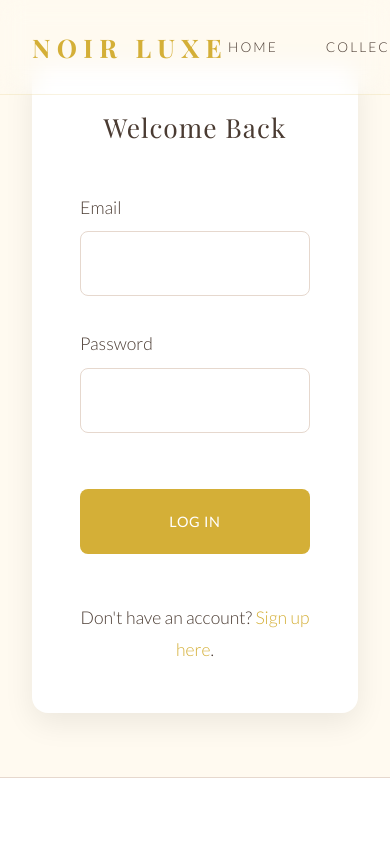
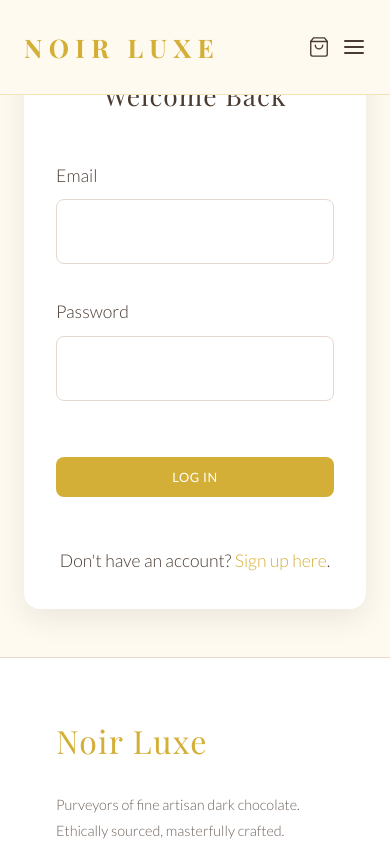
Before and after one commit to Rahulpradipbarman/premium-chocolate2, a React (Vite) app in the folder client/: page /login in a window 390 px wide. Shown: the top 844 px of the page. Built offline with nearby package versions, Linux system fonts and the light colour scheme; a web font is replaced by a local one.

Commit message:
Add responsiveness

```diff
--- a/client/src/App.jsx
+++ b/client/src/App.jsx
@@ -8,7 +8,6 @@ import Signup from './pages/Signup';
 import Dashboard from './pages/Dashboard';
 import Admin from './pages/Admin';
 import PrivateRoute from './components/PrivateRoute';
-import ThemeToggle from './components/ThemeToggle';
 import Footer from './components/Footer';
 import Shop from './pages/Shop';
 import ProductDetails from './pages/ProductDetails';
--- a/client/src/components/Navbar.jsx
+++ b/client/src/components/Navbar.jsx
@@ -2,12 +2,12 @@ import React, { useState, useEffect } from 'react';
 import { Link, useLocation } from 'react-router-dom';
 import { useAuth } from '../context/AuthContext';
 import { useCart } from '../context/CartContext';
-import ThemeToggle from './ThemeToggle';
 
 const Navbar = () => {
   const { user, isLoggedIn, logout } = useAuth();
   const { itemCount, setIsCartOpen } = useCart();
   const [isScrolled, setIsScrolled] = useState(false);
+  const [isMobileMenuOpen, setIsMobileMenuOpen] = useState(false);
   const location = useLocation();
 
   useEffect(() => {
@@ -18,17 +18,24 @@ const Navbar = () => {
     return () => window.removeEventListener('scroll', handleScroll);
   }, []);
 
+  // Close mobile menu on route change
+  useEffect(() => {
+    setIsMobileMenuOpen(false);
+  }, [location]);
+
+  const isDarkMode = document.documentElement.getAttribute('data-theme') === 'dark';
+
   const navStyle = {
     padding: isScrolled ? '12px 0' : '24px 0',
-    backgroundColor: isScrolled
-      ? (document.documentElement.getAttribute('data-theme') === 'dark' ? 'rgba(26, 17, 10, 0.85)' : 'rgba(255, 250, 240, 0.85)')
-      : 'transparent',
+    backgroundColor: isDarkMode
+      ? (isScrolled ? 'rgba(26, 17, 10, 0.85)' : 'transparent')
+      : '#fffaf0', // Static opaque cream in light mode
     boxShadow: isScrolled ? '0 10px 30px rgba(0,0,0,0.1)' : 'none',
   };
 
   return (
     <header style={navStyle}>
-      <div className="container nav">
+      <div className="container nav" style={{ position: 'relative' }}>
         <div className="nav-left">
           <Link to="/" style={{
             fontSize: '1.6rem',
@@ -40,8 +47,37 @@ const Navbar = () => {
           }}>
             NOIR LUXE
           </Link>
+
+          {/* Hamburger button and Cart for mobile */}
+          <div className="mobile-only" style={{ display: 'flex', alignItems: 'center', gap: '12px' }}>
+            <button className="icon-btn" style={{ position: 'relative' }} onClick={() => setIsCartOpen(true)} aria-label="Cart">
+              <svg width="22" height="22" viewBox="0 0 24 24" fill="none" stroke="currentColor" strokeWidth="1.5" strokeLinecap="round" strokeLinejoin="round">
+                <path d="M6 2L3 6v14a2 2 0 0 0 2 2h14a2 2 0 0 0 2-2V6l-3-4z"></path>
+                <line x1="3" y1="6" x2="21" y2="6"></line>
+                <path d="M16 10a4 4 0 0 1-8 0"></path>
+              </svg>
+              {itemCount > 0 && <span className="cart-badge">{itemCount}</span>}
+            </button>
+            <button className="icon-btn hamburger-btn" onClick={() => setIsMobileMenuOpen(!isMobileMenuOpen)} aria-label="Toggle Menu">
+              <svg width="24" height="24" viewBox="0 0 24 24" fill="none" stroke="currentColor" strokeWidth="2" strokeLinecap="round" strokeLinejoin="round">
+                {isMobileMenuOpen ? (
+                  <>
+                    <line x1="18" y1="6" x2="6" y2="18"></line>
+                    <line x1="6" y1="6" x2="18" y2="18"></line>
+                  </>
+                ) : (
+                  <>
+                    <line x1="3" y1="12" x2="21" y2="12"></line>
+                    <line x1="3" y1="6" x2="21" y2="6"></line>
+                    <line x1="3" y1="18" x2="21" y2="18"></line>
+                  </>
+                )}
+              </svg>
+            </button>
+          </div>
         </div>
 
+        <div className={`nav-menu-container ${isMobileMenuOpen ? 'open' : ''}`}>
           <nav className="nav-center">
             <Link to="/" className={location.pathname === '/' ? 'active' : ''}>Home</Link>
             <Link to="/shop" className={location.pathname === '/shop' ? 'active' : ''}>Collections</Link>
@@ -49,9 +85,8 @@ const Navbar = () => {
           </nav>
 
           <div className="nav-right">
-          <ThemeToggle />
 
-          <button className="icon-btn" style={{ position: 'relative', margin: '0 12px' }} onClick={() => setIsCartOpen(true)} aria-label="Cart">
+            <button className="icon-btn desktop-only" style={{ position: 'relative', margin: '0 12px' }} onClick={() => setIsCartOpen(true)} aria-label="Cart">
               <svg width="22" height="22" viewBox="0 0 24 24" fill="none" stroke="currentColor" strokeWidth="1.5" strokeLinecap="round" strokeLinejoin="round">
                 <path d="M6 2L3 6v14a2 2 0 0 0 2 2h14a2 2 0 0 0 2-2V6l-3-4z"></path>
                 <line x1="3" y1="6" x2="21" y2="6"></line>
@@ -61,7 +96,7 @@ const Navbar = () => {
             </button>
 
             {isLoggedIn ? (
-            <div style={{ display: 'flex', alignItems: 'center', gap: '16px' }}>
+              <div className="auth-buttons">
                 {user?.role === 'admin' && (
                   <Link to="/admin" className="admin-link" style={{
                     color: 'var(--color-primary)',
@@ -73,11 +108,12 @@ const Navbar = () => {
                 <button onClick={logout} className="btn btn-secondary btn-sm" style={{ padding: '6px 12px', fontSize: '0.7rem' }}>Logout</button>
               </div>
             ) : (
-            <div style={{ display: 'flex', alignItems: 'center', gap: '16px' }}>
+              <div className="auth-buttons">
                 <Link to="/login" style={{ fontSize: '0.8rem' }}>Login</Link>
                 <Link to="/signup" className="btn btn-sm" style={{ padding: '8px 20px' }}>Sign Up</Link>
               </div>
             )}
+          </div>
         </div>
       </div>
     </header>
--- a/client/src/index.css
+++ b/client/src/index.css
@@ -43,6 +43,7 @@ body {
   color: var(--color-text);
   line-height: 1.8;
   transition: background-color 0.3s ease, color 0.3s ease;
+  position: relative;
 }
 
 h1, h2, h3, h4, h5, h6 {
@@ -109,21 +110,21 @@ button {
 }
 
 header {
-  position: fixed; /* Changed from absolute to fixed for sticky-like behavior with glassmorphism */
+  position: fixed;
   top: 0;
   left: 0;
   right: 0;
   z-index: 1000;
-  padding: 16px 0;
-  background-color: rgba(255, 250, 240, 0.7); /* Translucent cream */
-  backdrop-filter: blur(12px);
-  -webkit-backdrop-filter: blur(12px);
-  border-bottom: 1px solid rgba(212, 175, 55, 0.15);
+  padding: 12px 0; /* Reduced from 16px */
+  background-color: #fffaf0; /* Solid cream for light mode */
+  border-bottom: 1px solid rgba(212, 175, 55, 0.3);
   transition: all 0.4s cubic-bezier(0.4, 0, 0.2, 1);
 }
 
 [data-theme='dark'] header {
-  background-color: rgba(26, 17, 10, 0.7); /* Translucent dark brown */
+  background-color: rgba(26, 17, 10, 0.85); /* Slightly translucent for dark mode */
+  backdrop-filter: blur(12px);
+  -webkit-backdrop-filter: blur(12px);
 }
 
 header:hover {
@@ -249,6 +250,18 @@ header:hover {
   font-size: 3rem;
   margin-bottom: var(--space-2);
   color: var(--color-primary);
+}
+
+.hero-title {
+  font-size: 4rem;
+  margin-bottom: 16px;
+  color: var(--color-primary);
+}
+.hero-subtitle {
+  font-size: 1.5rem;
+  margin-bottom: 32px;
+  font-weight: 300;
+  color: #f5ecd7;
 }
 
 /* Shop / Product Grid */
@@ -543,3 +556,179 @@ header:hover {
   transform: translateX(-50%) scale(1.1);
   box-shadow: 0 8px 25px rgba(212, 175, 55, 0.3);
 }
+
+/* --- RESPONSIVE OVERRIDES --- */
+.mobile-only {
+  display: none !important;
+}
+
+@media (max-width: 992px) {
+  .container {
+    padding: 0 var(--space-2);
+  }
+}
+
+@media (max-width: 768px) {
+  .mobile-only {
+    display: flex !important;
+  }
+  .desktop-only {
+    display: none !important;
+  }
+
+  .nav {
+    flex-wrap: wrap;
+    justify-content: space-between;
+    align-items: center;
+  }
+
+  .nav-left {
+    display: flex;
+    align-items: center;
+    justify-content: space-between;
+    width: 100%;
+  }
+
+  .nav-menu-container {
+    width: 100%;
+    max-height: 0;
+    overflow: hidden;
+    display: flex;
+    flex-direction: column;
+    align-items: center;
+    transition: max-height 0.4s ease-in-out, padding 0.3s ease-in-out, margin 0.3s ease-in-out;
+  }
+
+  .nav-menu-container.open {
+    max-height: 500px;
+    padding-top: 24px;
+    padding-bottom: 16px;
+    margin-top: 16px;
+    border-top: 1px solid rgba(212, 175, 55, 0.2);
+  }
+
+  .nav-center {
+    flex-direction: column;
+    width: 100%;
+    gap: 16px;
+    margin-bottom: 24px;
+  }
+
+  .nav-center a {
+    font-size: 0.95rem; /* Larger touch targets on mobile menu */
+    letter-spacing: 0.1em;
+  }
+
+  .nav-right {
+    flex-direction: column;
+    width: 100%;
+    gap: 20px;
+  }
+
+  .nav-right a, .nav-right button {
+    font-size: 0.9rem;
+    padding: 8px 16px;
+  }
+
+  .auth-buttons {
+    display: flex;
+    flex-direction: column;
+    align-items: center;
+    gap: 16px;
+    width: 100%;
+  }
+
+  header {
+    padding: 12px 0;
+  }
+
+  .page {
+    padding-top: 100px !important;
+  }
+  .page-header h1 {
+    font-size: 2.2rem;
+  }
+
+  .section-padding {
+    padding-top: var(--space-4);
+    padding-bottom: var(--space-4);
+  }
+
+  .btn {
+    padding: 12px 24px;
+    font-size: 0.8rem;
+  }
+
+  /* Adjust Product Details Grid */
+  .product-details-grid {
+    grid-template-columns: 1fr !important;
+    gap: 32px !important;
+  }
+
+  .hero-title { font-size: 3rem; }
+  .hero-subtitle { font-size: 1.2rem; }
+
+  .cart-drawer {
+    width: 100%;
+    right: -100%;
+  }
+}
+
+@media (min-width: 769px) {
+  .nav {
+    display: flex;
+    justify-content: space-between;
+    align-items: center;
+  }
+  .nav-left {
+    display: flex;
+    align-items: center;
+  }
+  .nav-menu-container {
+    display: flex;
+    flex: 1;
+    justify-content: flex-end; /* Push the right section to the end */
+    align-items: center;
+  }
+  .nav-center {
+    /* Perfectly center relative to the .nav container */
+    position: absolute;
+    left: 50%;
+    transform: translateX(-50%);
+    display: flex;
+    gap: 32px;
+  }
+  .nav-right {
+    display: flex;
+    align-items: center;
+    gap: 24px;
+  }
+  .auth-buttons {
+    display: flex;
+    align-items: center;
+    gap: 16px;
+  }
+}
+
+@media (max-width: 480px) {
+  .product-grid {
+    grid-template-columns: 1fr;
+  }
+
+  .page-header h1 {
+    font-size: 1.8rem;
+  }
+
+  .nav-center a {
+    font-size: 0.75rem;
+    letter-spacing: 0.05em;
+  }
+
+  .hero-title { font-size: 2.2rem; }
+  .hero-subtitle { font-size: 1rem; }
+
+  .auth-container {
+    padding: var(--space-3);
+    margin: var(--space-4) auto;
+  }
+}
--- a/client/src/pages/Home.jsx
+++ b/client/src/pages/Home.jsx
@@ -81,8 +81,8 @@ const Home = () => {
            {/* Hero Text */}
            <section style={{ position: 'absolute', inset: 0, display: 'flex', alignItems: 'center', justifyContent: 'center', textAlign: 'center' }}>
              <div className="container">
-               <h1 style={{ fontSize: '4rem', marginBottom: '16px', color: 'var(--color-primary)' }}>Noir Luxe</h1>
-               <p style={{ fontSize: '1.5rem', marginBottom: '32px', fontWeight: 300, color: '#f5ecd7' }}>
+               <h1 className="hero-title">Noir Luxe</h1>
+               <p className="hero-subtitle">
                  Experience the ultimate premium artisan chocolate sensation.
                </p>
                <Link to="/shop" className="btn">Shop Collection</Link>
--- a/client/src/pages/ProductDetails.jsx
+++ b/client/src/pages/ProductDetails.jsx
@@ -46,7 +46,7 @@ const ProductDetails = () => {
           &larr; Back to Shop
         </Link>
 
-        <div style={{ display: 'grid', gridTemplateColumns: 'repeat(auto-fit, minmax(300px, 1fr))', gap: '60px', alignItems: 'start' }}>
+        <div className="product-details-grid" style={{ display: 'grid', gridTemplateColumns: 'repeat(auto-fit, minmax(300px, 1fr))', gap: '60px', alignItems: 'start' }}>
           {/* Image Gallery */}
           <div style={{ position: 'sticky', top: '120px' }}>
             <img
```
Also changed, not shown: client/src/components/CinematicParallax.jsx (+17 -10 lines). Lines whose indentation alone changed are shown as unchanged.
